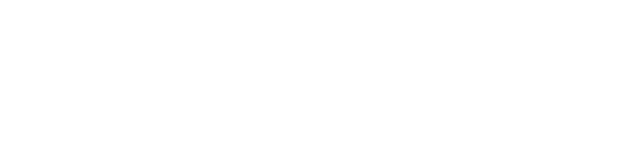
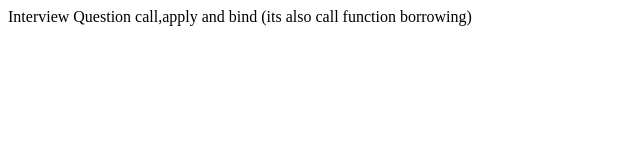
Before and after one commit to imran-mind/31days31CSSHacks, a plain HTML site: page day9/index.html in a window 1280 px wide. Shown: the whole page, without its empty margins (0-640 px from the left). Drawn offline with Linux system fonts and the light colour scheme.

Commit message:
Update index.html
added description for call, apply and bind method

```diff
--- a/day9/index.html
+++ b/day9/index.html
@@ -10,7 +10,7 @@
 
 <body>
 
-
+    <div>Interview Question call,apply and bind (its also call function borrowing)</div>
     <script>
         let name = {
             firstname: 'imran',
```
